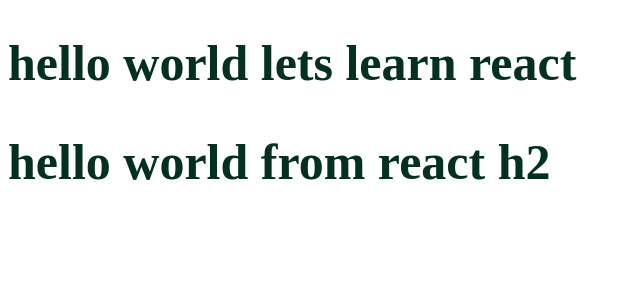
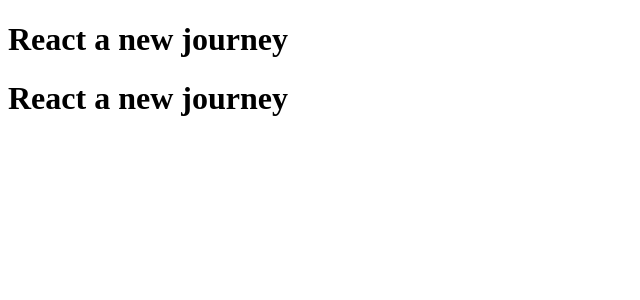
Before and after one commit to harshitasingh09/Food-Ordering-App, a React (Vite) app: page / in a window 1280 px wide. Shown: the top 300 px of the page, without its empty margins (0-640 px from the left). Built offline with nearby package versions, Linux system fonts and the light colour scheme.

Commit message:
react functional component

```diff
--- a/App.js
+++ b/App.js
@@ -2,9 +2,23 @@
 import ReactDOM from "react-dom/client"
 
 
-const parent = React.createElement("div", {id:'parent'},
-React.createElement("div", {id:'child'},
-[React.createElement("h1", {id:'parent'}, "hello world lets learn react "),
-React.createElement("h2", {id:'parent'}, "hello world from react h2")]));
-const root = ReactDOM.createRoot(document.getElementById("root"));
-root.render(parent);
+const title=(
+<h1>React a new journey</h1>
+);
+const Title1=()=>{
+    return <h1>React a new journey</h1>
+};
+
+const ReactComp=()=>{
+    return (
+        <div>
+{title}
+<Title1/>
+{console.log('hello')}
+        </div>
+    )
+}
+
+
+ const root = ReactDOM.createRoot(document.getElementById("root"));
+ root.render(<ReactComp/>);
--- a/package.json
+++ b/package.json
@@ -2,8 +2,10 @@
   "name": "namaste-react",
   "version": "1.0.0",
   "description": "This is the bundle to become expert in React",
-  "main": "App.js",
+
   "scripts": {
+    "start": "parcel index.html",
+    "build": "parcel build index.html",
     "test": "jest"
   },
   "repository": {
```
Also changed, not shown: 1 other file (tests, documents, lock files or other folders).
